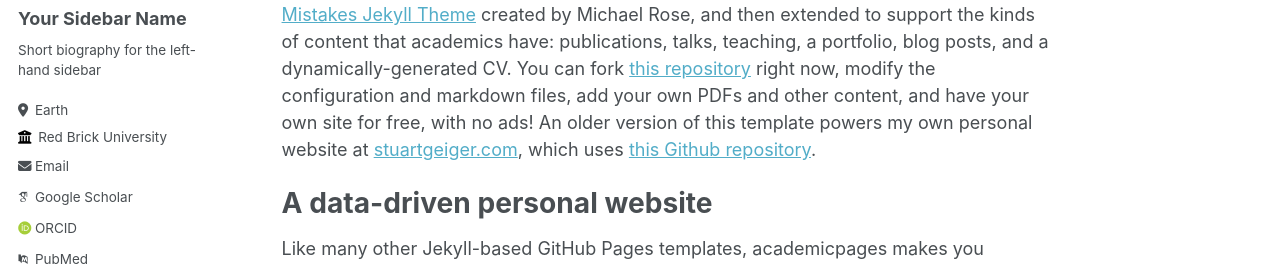
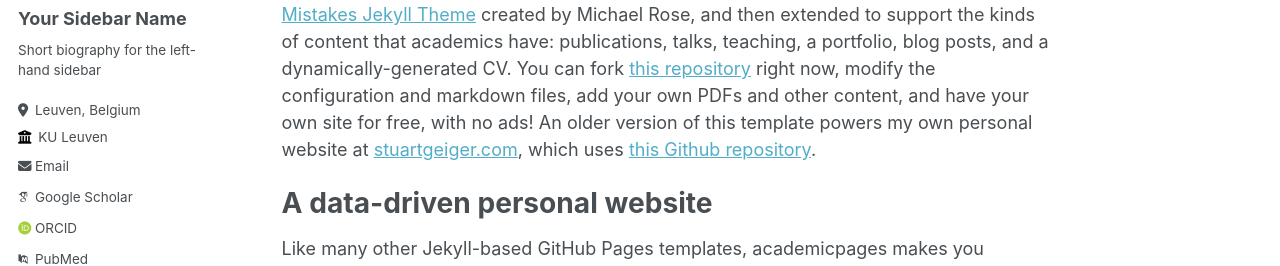
Before and after one commit to nicolasleenaerts/nicolasleenaerts.github.io, a Jekyll site: the page built from _pages/about.md, in a window 1280 px wide. Shown: the part 263-529 px from the top of the page. Built offline with Jekyll 4.4.1, drawn with Linux system fonts in a browser that asks for light colours; some web fonts are replaced.

Commit message:
Update _config.yml

```diff
--- a/_config.yml
+++ b/_config.yml
@@ -25,10 +25,10 @@
   name             : "Your Sidebar Name"
   pronouns         : # example: "she/her"
   bio              : "Short biography for the left-hand sidebar"
-  location         : "Earth"
-  employer         : "Red Brick University"
+  location         : "Leuven, Belgium"
+  employer         : "KU Leuven"
   uri              : # URL
-  email            : "none@example.org"
+  email            : "nicolas.leenaerts@student.kuleuven.be"
 
   # Academic websites
   arxiv            : # URL - Update with the correct link to your profile
```
